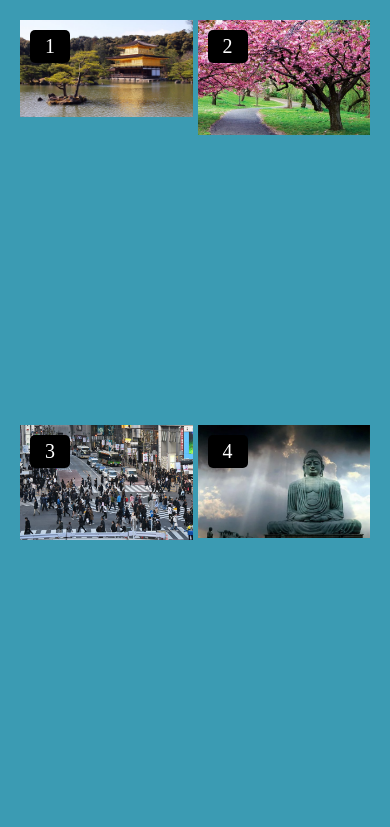
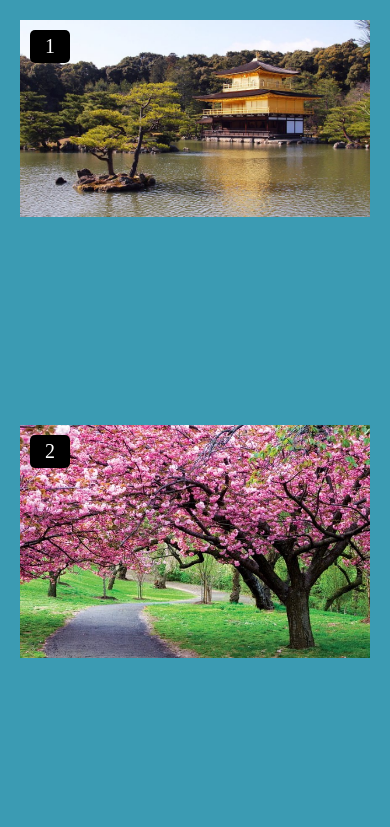
Before and after one commit to QosimovPRO/Geograf, a plain HTML site: page index.html in a window 390 px wide. Shown: the top 827 px of the page. Drawn offline with Linux system fonts and the light colour scheme.

Commit message:
yangiladim

```diff
--- a/style.css
+++ b/style.css
@@ -33,3 +33,9 @@ img {
     font-size: 20px;
     border-radius: 5px;
 }
+
+@media screen and (max-width: 1000px) {
+    .container {
+        grid-template-columns: 1fr;
+    }
+}
```
